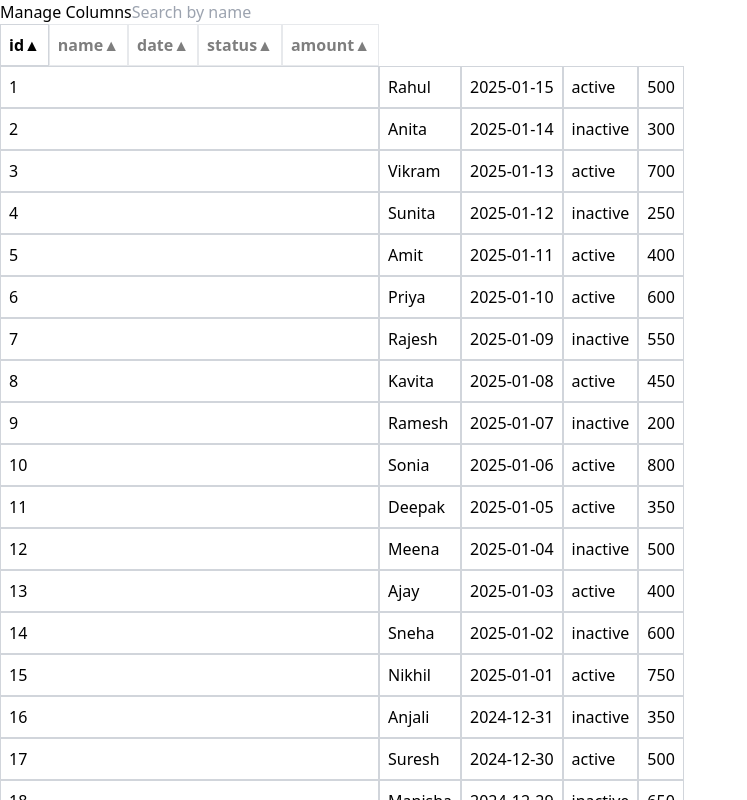
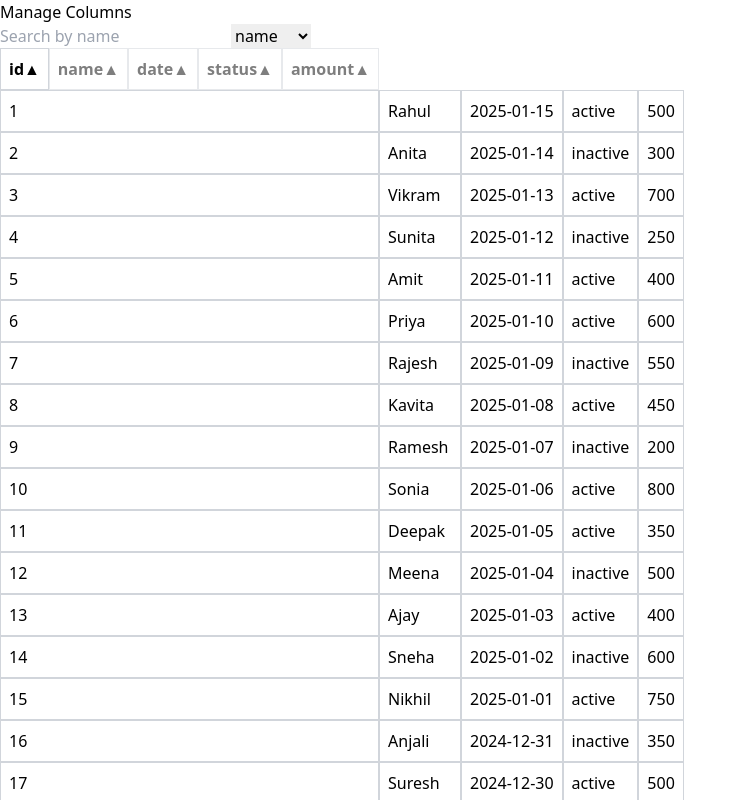
Before and after one commit to rohitbrk/look-it-up, a React (Vite) app: page / in a window 1280 px wide. Shown: the top 800 px of the page, without its empty margins (0-747 px from the left). Built offline with nearby package versions, Linux system fonts and the light colour scheme.

Commit message:
add feature to filter by selecting a specific column

```diff
--- a/src/App.jsx
+++ b/src/App.jsx
@@ -38,6 +38,8 @@ function App() {
     jsonData.sort(sortOrder("id", "asc"))
   );
 
+  const [filterBasedOnColumn, setFilterBasedOnColumn] = useState("name");
+
   const handleFilteredList = (e) => {
     setSearchStr((prev) => e.target.value);
     if (e.target.value === "")
@@ -46,7 +48,9 @@ function App() {
       const filteredItems = jsonData
         .sort(sortOrder("id", "asc"))
         .filter((item) => {
-          return item.name.toUpperCase().includes(e.target.value.toUpperCase());
+          return item[filterBasedOnColumn]
+            .toUpperCase()
+            .includes(e.target.value.toUpperCase());
         });
       setFilteredData((prev) => filteredItems);
     }
@@ -90,8 +94,11 @@ function App() {
           </button>
         }
         <SearchComp
+          columns={columns}
           searchStr={searchStr}
           handleFilteredList={handleFilteredList}
+          filterBasedOnColumn={filterBasedOnColumn}
+          setFilterBasedOnColumn={setFilterBasedOnColumn}
         />
         <TableHeader
           columns={columns}
--- a/src/components/SearchComp.jsx
+++ b/src/components/SearchComp.jsx
@@ -1,5 +1,12 @@
-const SearchComp = ({ searchStr, handleFilteredList }) => {
+const SearchComp = ({
+  columns,
+  searchStr,
+  handleFilteredList,
+  filterBasedOnColumn,
+  setFilterBasedOnColumn,
+}) => {
   return (
+    <div>
       <input
         placeholder="Search by name"
         value={searchStr}
@@ -7,6 +14,25 @@ const SearchComp = ({ searchStr, handleFilteredList }) => {
           handleFilteredList(e);
         }}
       />
+      <select
+        value={filterBasedOnColumn}
+        onChange={(e) => setFilterBasedOnColumn((prev) => e.target.value)}
+      >
+        {columns.map((column) => {
+          if (column.name === "name")
+            return (
+              <option value={column.name} key={column.name} selected>
+                {column.name}
+              </option>
+            );
+          return (
+            <option value={column.name} key={column.name}>
+              {column.name}
+            </option>
+          );
+        })}
+      </select>
+    </div>
   );
 };
 
```
Lines whose indentation alone changed are shown as unchanged.
